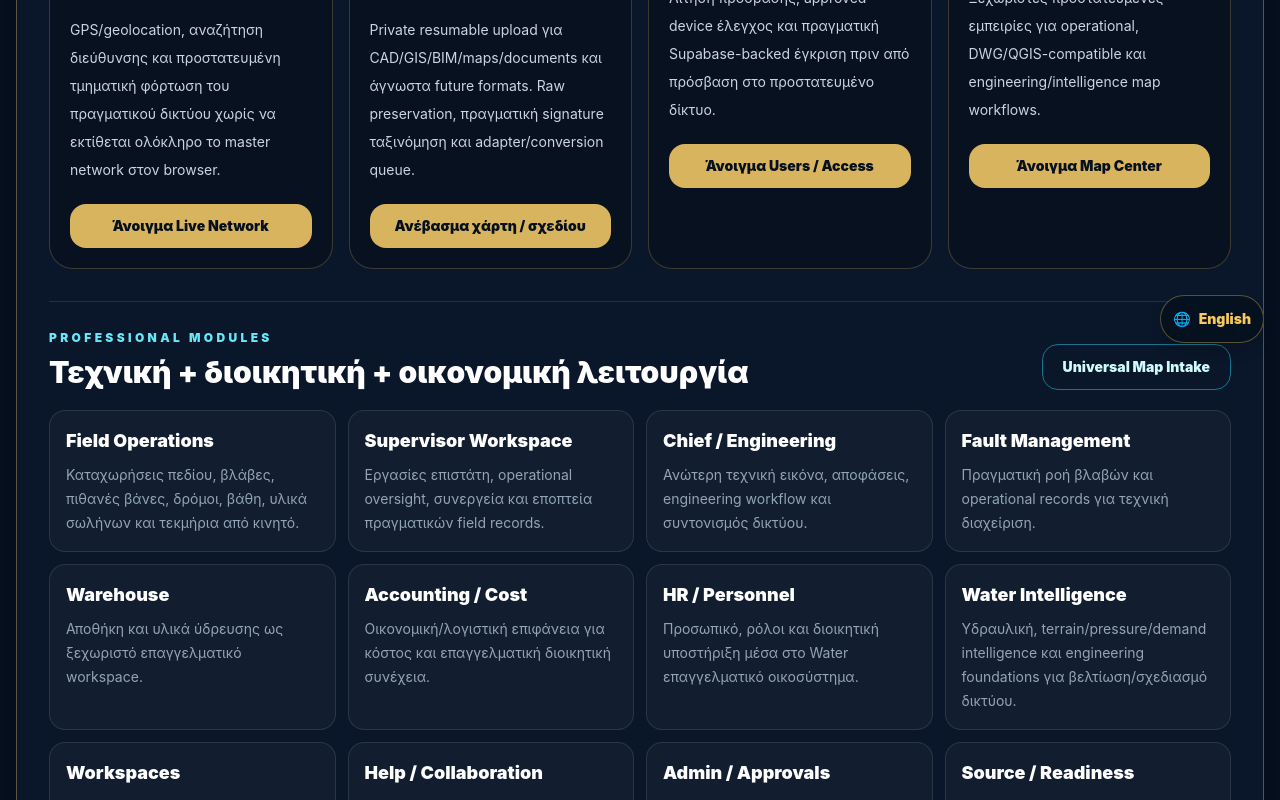
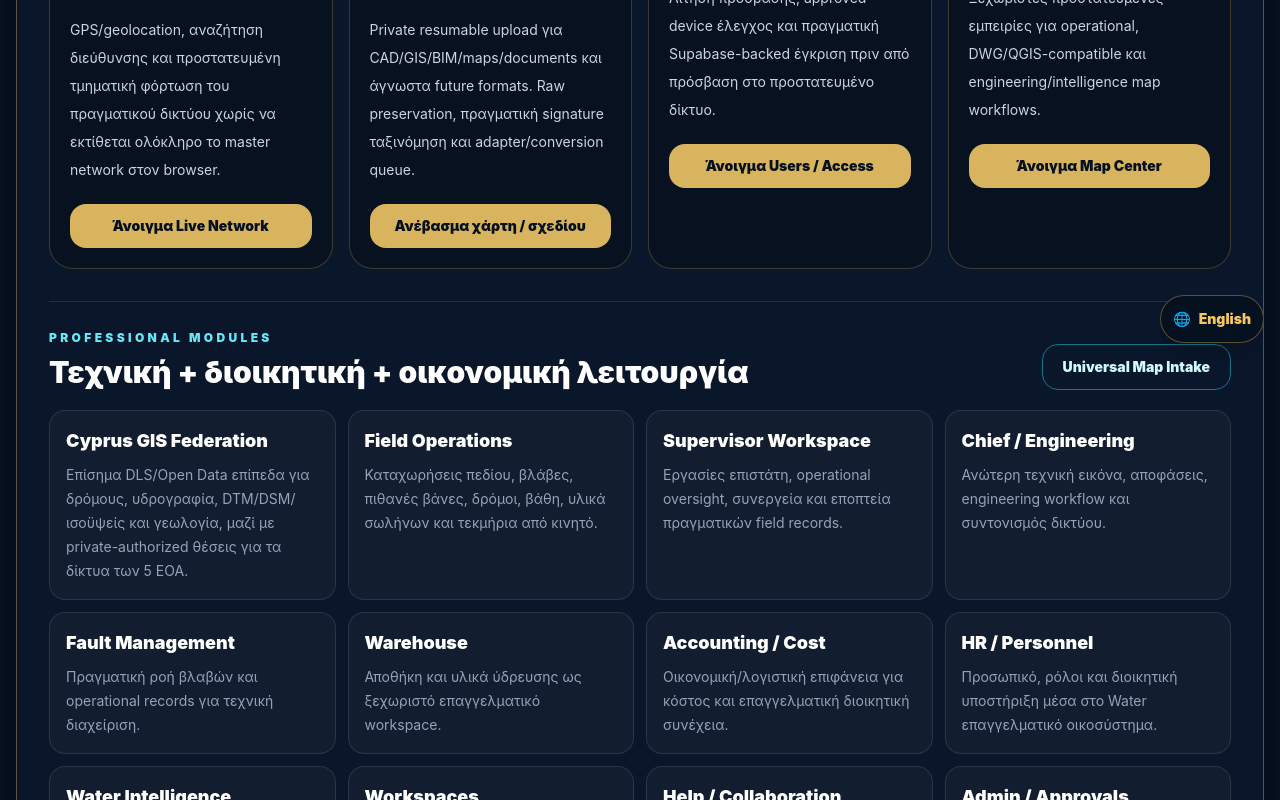
Before and after one commit to pandaconnect1/pantavion-planet, a Next.js app: page /professional/infrastructure/water in a window 1280 px wide. Shown: the part 441-1241 px from the top of the page. Built offline with nearby package versions, Linux system fonts and the light colour scheme.

Commit message:
water: connect Cyprus GIS federation to professional hub

```diff
--- a/app/professional/infrastructure/water/page.tsx
+++ b/app/professional/infrastructure/water/page.tsx
@@ -42,6 +42,12 @@ const primary = [
 ];
 
 const professional = [
+  {
+    title: "Cyprus GIS Federation",
+    description:
+      "Επίσημα DLS/Open Data επίπεδα για δρόμους, υδρογραφία, DTM/DSM/ισοϋψείς και γεωλογία, μαζί με private-authorized θέσεις για τα δίκτυα των 5 ΕΟΑ.",
+    href: "/professional/infrastructure/water/cyprus",
+  },
   {
     title: "Field Operations",
     description:
```
